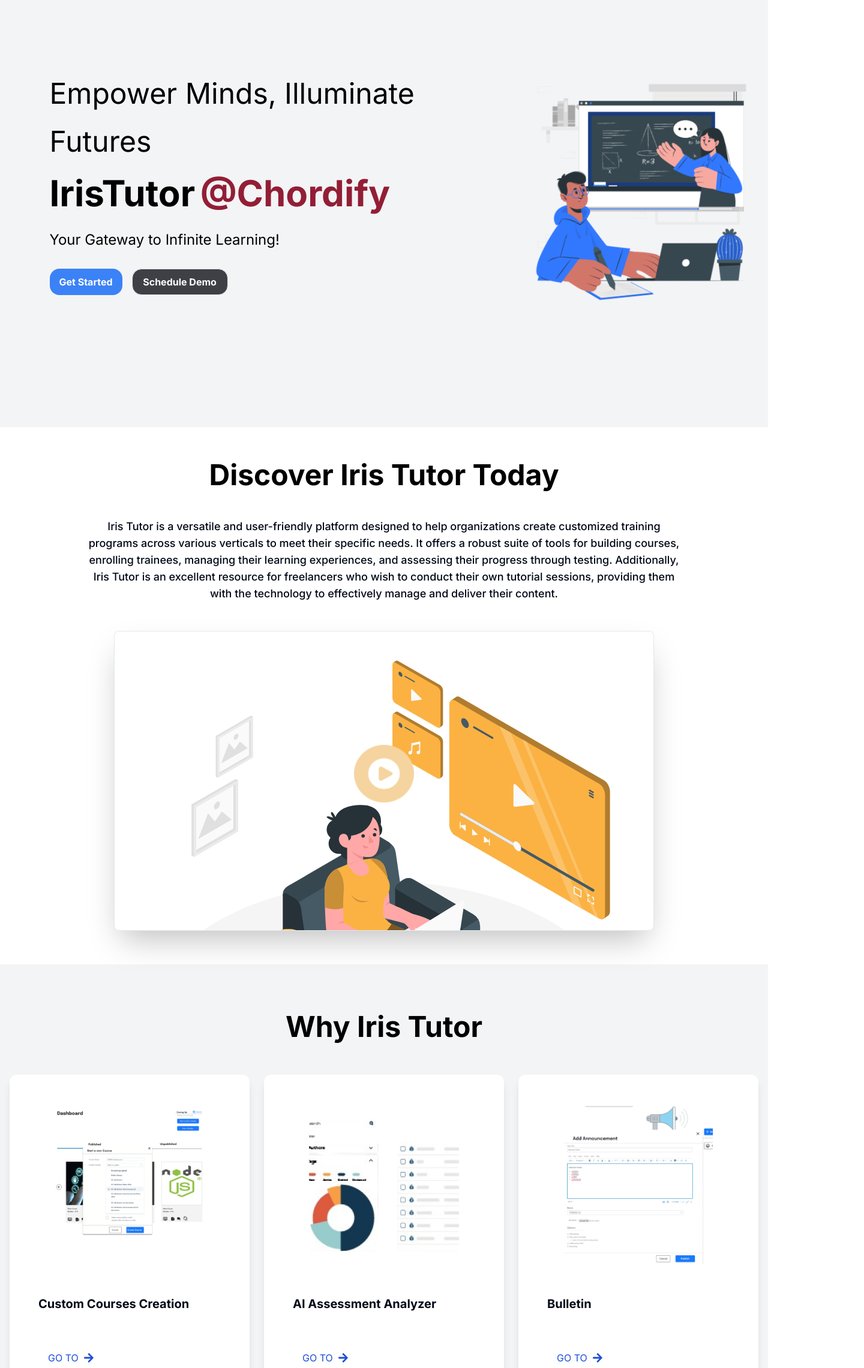
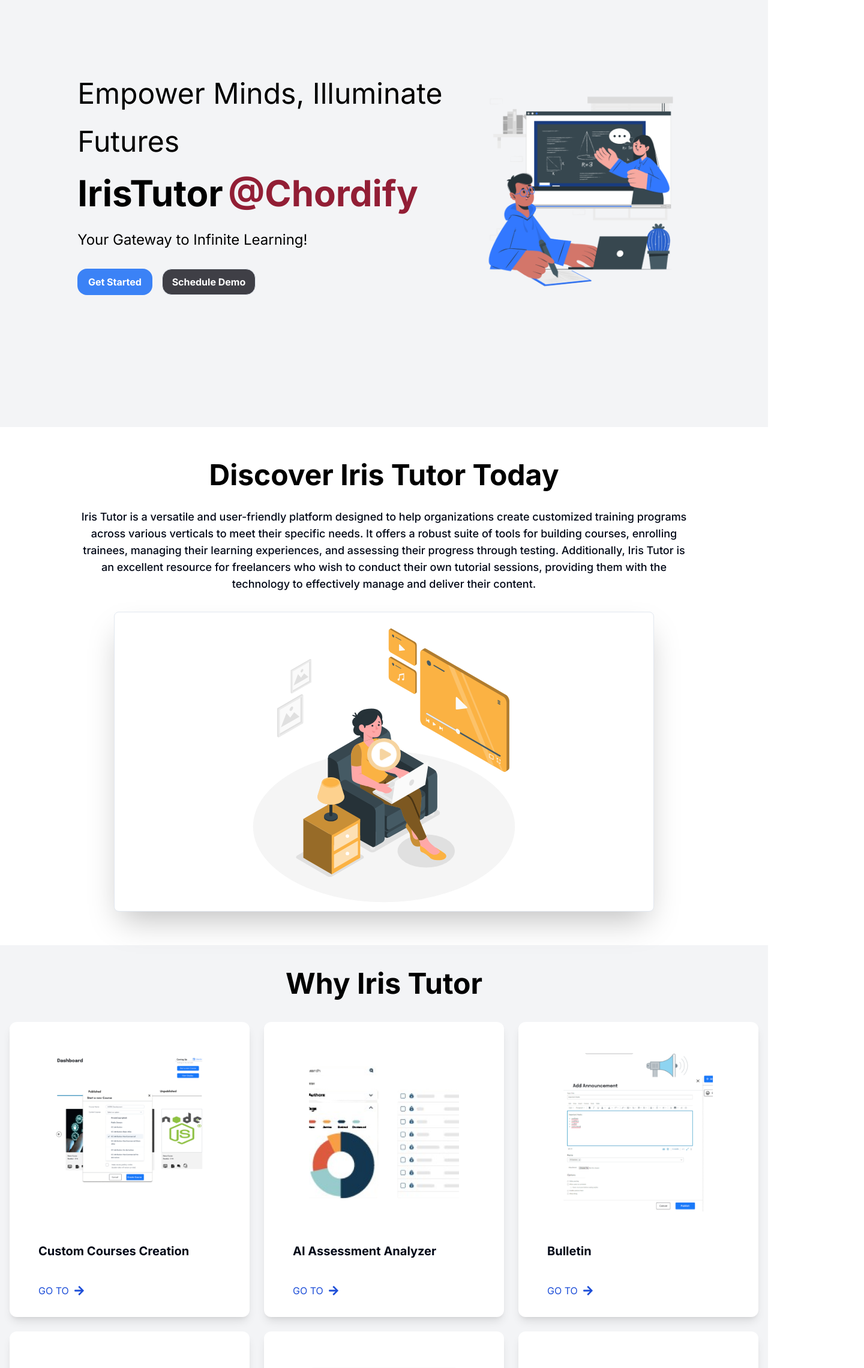
Before and after one commit to Vineeshau/Iris-tutor, a Next.js app: page / in a window 1280 px wide. Shown: the part 200-2481 px from the top of the page at 60% size, 1440 px wide, since content can reach past the window. Built offline with nearby package versions, Linux system fonts and the light colour scheme.

Commit message:
responseive landing page

```diff
--- a/src/Components/footer/page.js
+++ b/src/Components/footer/page.js
@@ -12,8 +12,8 @@
           <div className="text-center lg:text-left mb-8 lg:mb-0 lg:mr-10">
             <Image src="/logo.svg" width={150} height={45} alt="Logo" className="mx-auto lg:mx-0" />
             <p className="mt-4 text-base lg:text-lg font-semibold text-gray-300 text-center lg:text-left max-w-lg">
-              We&apos;re a team of experienced designers and developers. We combine
-              beautiful&lsquo; modern designs with clean&lsquo; functional&lsquo; and high-performance
+              We're a team of experienced designers and developers. We combine
+              beautiful, modern designs with clean, functional, and high-performance
               code to produce stunning websites.
             </p>
             <div className="flex justify-center lg:justify-start mt-6 space-x-4">
--- a/src/Components/hero_one/page.js
+++ b/src/Components/hero_one/page.js
@@ -14,22 +14,22 @@
 
 function Page({ onGetStarted }) {
   return (
-    <div
-      className="flex flex-col lg:flex-row items-center justify-center lg:py-20 gap-20 h-screen bg-gray-100"
-    >
-      <div className="flex flex-col lg:items-start gap-8 px-20">
-        <p className="text-black text-5xl">
-          Empower Minds, Illuminate
+    <div className="flex flex-col lg:flex-row items-center justify-center lg:py-20 gap-10 h-auto min-h-screen bg-gray-100 p-4 lg:p-20">
+      <div className="flex flex-col items-center lg:items-start gap-6 lg:gap-8 text-center lg:text-left">
+        <p className="text-black text-4xl lg:text-5xl">Empower Minds, Illuminate</p>
+        <p className="text-black text-4xl lg:text-5xl">Futures</p>
+        <p className="text-3xl lg:text-4xl font-bold text-black">
+          <span className="font-bold text-5xl lg:text-6xl">IrisTutor</span>{" "}
+          <span style={{ color: "#921E35" }} className="font-bold text-5xl lg:text-6xl">
+            @Chordify
+          </span>
         </p>
-        <p className="text-black text-5xl">Futures</p>
-        <p className="text-4xl lg:text-4xl font-bold text-black">
-          <span className="font-bold text-6xl">IrisTutor</span>{" "}
-          <span style={{ color: "#921E35" }} className="font-bold text-6xl">@Chordify</span>
+        <p className="text-black text-xl lg:text-2xl font-sm">
+          Your Gateway to Infinite Learning!
         </p>
-        <p className="text-black text-2xl font-sm">Your Gateway to Infinite Learning!</p>
-        <div className="flex gap-4">
+        <div className="flex flex-col lg:flex-row gap-4">
           <button
-            className="bg-blue-500 rounded-2xl text-white text-sm lg:text-base font-bold lg:w-50 lg:h-11 px-4"
+            className="bg-blue-500 rounded-2xl text-white text-sm lg:text-base font-bold w-full lg:w-50 h-11 px-4"
             onClick={onGetStarted}
           >
             <span className="text-white">Get Started</span>
@@ -39,7 +39,7 @@
             <AlertDialogTrigger asChild>
               <Button
                 variant="outline"
-                className="bg-zinc-700 hover:bg-zinc-700 rounded-2xl text-white hover:text-white text-sm lg:text-base font-bold lg:w-40 lg:h-11 px-4"
+                className="bg-zinc-700 hover:bg-zinc-700 rounded-2xl text-white hover:text-white text-sm lg:text-base font-bold w-full lg:w-40 h-11 px-4"
               >
                 Schedule Demo
               </Button>
@@ -47,7 +47,9 @@
 
             <AlertDialogContent className="w-full max-w-screen-md h-auto max-h-screen-md">
               <AlertDialogFooter className="flex justify-end">
-                <AlertDialogCancel className="text-black"><X/></AlertDialogCancel>
+                <AlertDialogCancel className="text-black">
+                  <X />
+                </AlertDialogCancel>
               </AlertDialogFooter>
               <div className="overflow-y-auto h-full max-h-[60vh] p-4">
                 <Pricing price={true} />
@@ -56,8 +58,8 @@
           </AlertDialog>
         </div>
       </div>
-      <div className=" w-2/6">
-        <Image src="/landing.png" width={500} height={500} alt="Image" />
+      <div className="w-full lg:w-2/6 mt-10 lg:mt-0">
+        <Image src="/landing.png" width={500} height={500} alt="Image" className="mx-auto lg:mx-0" />
       </div>
     </div>
   );
--- a/src/Components/hero_three/page.js
+++ b/src/Components/hero_three/page.js
@@ -11,13 +11,13 @@
   };
 
   return (
-    <div className="flex flex-col items-center justify-center gap-12 py-14 px-4">
+    <div className="flex flex-col items-center justify-center gap-8 py-10 px-4 lg:py-14 lg:px-10">
       <div className="text-center">
         <h2 className="text-2xl lg:text-5xl font-bold text-black max-w-4xl">
           Discover Iris Tutor Today
         </h2>
       </div>
-      <p className="text-center font-medium text-base lg:text-lg leading-relaxed max-w-10xl px-[10%]">
+      <p className="text-center font-medium text-base lg:text-lg leading-relaxed max-w-3xl lg:max-w-5xl px-4 lg:px-0">
         Iris Tutor is a versatile and user-friendly platform designed to help
         organizations create customized training programs across various
         verticals to meet their specific needs. It offers a robust suite of
@@ -27,11 +27,12 @@
         their own tutorial sessions, providing them with the technology to
         effectively manage and deliver their content.
       </p>
-      <div className="flex items-center justify-center">
+
+
+      <div className="flex items-center justify-center w-full">
         {play ? (
           <iframe
-            className="max-w-full"
-            width="900"
+            className="w-full max-w-full lg:max-w-[900px] lg:h-[500px]"
             height="500"
             src="iris_tutor.mp4"
             allowFullScreen
@@ -39,25 +40,27 @@
             allow="autoplay; encrypted-media"
           ></iframe>
         ) : (
-          <Card className="w-96 h-96 lg:w-[900px] lg:h-[500px] shadow-2xl flex justify-center items-center cursor-pointer bg-[url('/media.svg')] bg-no-repeat bg-cover">
+          <Card className="w-full h-60 lg:w-[900px] lg:h-[500px] shadow-2xl flex justify-center items-center cursor-pointer bg-center bg-contain bg-no-repeat bg-[url('/media.svg')]">
             <CardContent
-              className="flex justify-center items-center"
+              className="flex justify-center items-center relative w-full h-full"
               onClick={videoPlay}
             >
+              <div className="absolute w-14 h-24">
                 <Image
                   src="/play_bg.png"
-                width={100}
-                height={100}
                   alt="Play Background"
-                className="absolute"
+                  layout="fill"
+                  objectFit="contain"
                 />
+              </div>
+              <div className="relative w-10 h-16 md:w-20 md:h-20 lg:w-14 lg:h-14 cursor-pointer">
                 <Image
                   src="/play_button.png"
-                width={70}
-                height={70}
                   alt="Play Button"
-                className="relative cursor-pointer"
+                  layout="fill"
+                  objectFit="contain"
                 />
+              </div>
             </CardContent>
           </Card>
         )}
--- a/src/Components/hero_two/page.js
+++ b/src/Components/hero_two/page.js
@@ -8,48 +8,41 @@
   const [isVisible, setIsVisible] = useState(false);
 
   useEffect(() => {
-    // Triggering the animation on mount
     setIsVisible(true);
   }, []);
 
   return (
-    <div className="flex flex-col items-center justify-center gap-4 py-20 bg-gray-100">
+    <div className="flex flex-col items-center justify-center py-10 bg-gray-100">
       <div className="flex flex-col items-center">
-        <p className="text-2xl lg:text-5xl font-bold text-black max-w-xs lg:max-w-none">
+        <p className="text-2xl lg:text-5xl font-bold text-black max-w-xs lg:max-w-none text-center">
           Why Iris Tutor
         </p>
       </div>
-      <div className="grid w-full max-w-screen-xl grid-cols-1 md:grid-cols-2 lg:grid-cols-3 gap-6 py-10 px-4">
+      <div className="grid w-full max-w-screen-xl grid-cols-1 sm:grid-cols-2 lg:grid-cols-3 gap-6 py-10 px-4">
         {CourseData.map((course, index) => (
           <div
             key={index}
-            className={`overflow-hidden shadow-lg bg-white rounded-xl w-full md:max-w-sm lg:max-w-md px-6 py-6 flex flex-col justify-between items-center ${
+            className={`overflow-hidden shadow-lg bg-white rounded-xl w-full px-6 py-6 flex flex-col justify-between items-center ${
               isVisible ? "animate-slide-in" : ""
             }`}
             style={{ margin: "0 auto", animationDelay: `${index * 0.2}s` }}
           >
-            {/* First Section: Image */}
             <div className="flex justify-center items-center h-80 w-full mb-2">
               <Image
                 src={course.image}
                 width={250}
                 height={300}
                 alt="Course Image"
-                className="rounded-t-xl object-fill"
+                className="rounded-t-xl object-cover"
               />
             </div>
-            {/* Second Section: Name and Go To Link */}
-            <div className="flex flex-col justify-between flex-grow w-full gap-4">
+            <div className="flex flex-col justify-between flex-grow w-full gap-2">
               <div className="px-6 py-4 text-start">
                 <div className="font-bold text-xl mb-2">{course.name}</div>
               </div>
-              <div className="px-6 pt-4 pb-2 text-start">
-                <Link href="">
-                  <div className="flex items-center justify-start px-4 py-2 text-blue-700 rounded-lg transition duration-300 ease-in-out">
-                    <span className="mr-2">GO TO</span>
-                    <FaArrowRight className="text-lg" />
-                  </div>
-                </Link>
+              <div className="flex items-center justify-start px-6 py-2 text-blue-700 rounded-lg transition duration-300 ease-in-out cursor-pointer">
+                <span className="mr-2">GO TO</span>
+                <FaArrowRight className="text-lg" />
               </div>
             </div>
           </div>
--- a/src/app/page.js
+++ b/src/app/page.js
@@ -8,16 +8,10 @@
 export default function Home() {
   return (
     <div>
-      <HeroOne className="" />
-      <div className="">
-        <HeroThree />
-      </div>
-      <div className="">
-        <HeroTwo />
-      </div>
-      <div className="">
-        <HeroFour />
-      </div>
+      <HeroOne/>
+      <HeroThree />
+      <HeroTwo />
+      <HeroFour />
     </div>
   );
 }
```
Also changed, not shown: src/Components/header/page.js (+53 -13 lines), src/Components/hero_four/page.js (+15 -20 lines), src/data/testimonials.json (+4 -4 lines). Lines whose indentation alone changed are shown as unchanged.
